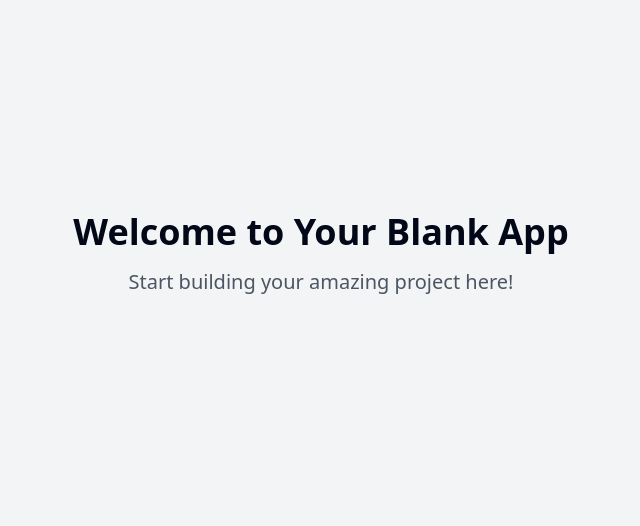
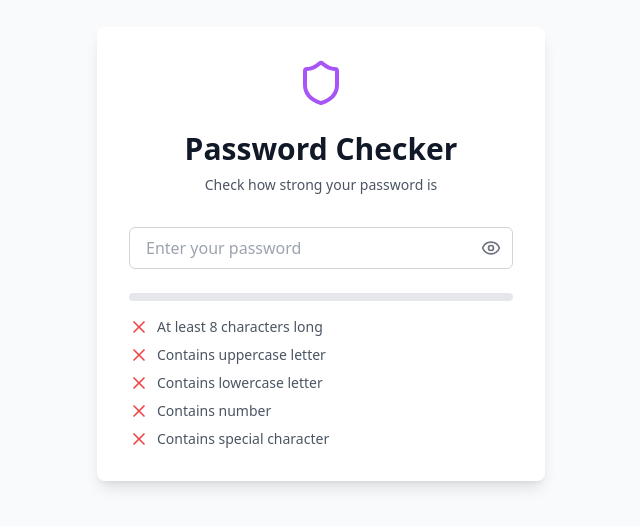
Before and after one commit to rutulpatel07/CyberShield-Password-Vault, a React (Vite) app: page / in a window 1280 px wide. Shown: the part 146-672 px from the top of the page, without its empty margins (319-959 px from the left). Built offline with nearby package versions, Linux system fonts and the light colour scheme.

Commit message:
Add password strength checker
Implement password strength and leak checker.

```diff
--- /dev/null
+++ b/src/components/PasswordChecker.tsx
@@ -0,0 +1,90 @@
+
+import React, { useState } from 'react';
+import { Eye, EyeOff, Check, X, Shield } from 'lucide-react';
+
+interface StrengthCriteria {
+  regex: RegExp;
+  description: string;
+}
+
+const strengthCriteria: StrengthCriteria[] = [
+  { regex: /.{8,}/, description: "At least 8 characters long" },
+  { regex: /[A-Z]/, description: "Contains uppercase letter" },
+  { regex: /[a-z]/, description: "Contains lowercase letter" },
+  { regex: /[0-9]/, description: "Contains number" },
+  { regex: /[^A-Za-z0-9]/, description: "Contains special character" },
+];
+
+const PasswordChecker = () => {
+  const [password, setPassword] = useState("");
+  const [showPassword, setShowPassword] = useState(false);
+
+  const getStrengthScore = (password: string): number => {
+    return strengthCriteria.filter(criteria => criteria.regex.test(password)).length;
+  };
+
+  const getStrengthColor = (score: number): string => {
+    if (score <= 2) return "bg-red-500";
+    if (score <= 3) return "bg-yellow-500";
+    return "bg-green-500";
+  };
+
+  const strengthScore = getStrengthScore(password);
+  const percentage = (strengthScore / strengthCriteria.length) * 100;
+
+  return (
+    <div className="min-h-screen bg-gray-50 flex items-center justify-center p-4">
+      <div className="max-w-md w-full space-y-8 bg-white p-8 rounded-lg shadow-lg">
+        <div className="text-center">
+          <Shield className="mx-auto h-12 w-12 text-purple-500" />
+          <h2 className="mt-6 text-3xl font-bold text-gray-900">Password Checker</h2>
+          <p className="mt-2 text-sm text-gray-600">
+            Check how strong your password is
+          </p>
+        </div>
+
+        <div className="mt-8 space-y-6">
+          <div className="relative">
+            <input
+              type={showPassword ? "text" : "password"}
+              value={password}
+              onChange={(e) => setPassword(e.target.value)}
+              className="w-full px-4 py-2 border border-gray-300 rounded-md focus:ring-2 focus:ring-purple-500 focus:border-transparent"
+              placeholder="Enter your password"
+            />
+            <button
+              onClick={() => setShowPassword(!showPassword)}
+              className="absolute right-3 top-1/2 transform -translate-y-1/2 text-gray-500 hover:text-gray-700"
+            >
+              {showPassword ? <EyeOff size={20} /> : <Eye size={20} />}
+            </button>
+          </div>
+
+          <div className="space-y-4">
+            <div className="h-2 w-full bg-gray-200 rounded-full overflow-hidden">
+              <div
+                className={`h-full ${getStrengthColor(strengthScore)} transition-all duration-500 ease-out`}
+                style={{ width: `${percentage}%` }}
+              ></div>
+            </div>
+
+            <div className="space-y-2">
+              {strengthCriteria.map((criteria, index) => (
+                <div key={index} className="flex items-center text-sm">
+                  {criteria.regex.test(password) ? (
+                    <Check className="h-5 w-5 text-green-500 mr-2" />
+                  ) : (
+                    <X className="h-5 w-5 text-red-500 mr-2" />
+                  )}
+                  <span className="text-gray-600">{criteria.description}</span>
+                </div>
+              ))}
+            </div>
+          </div>
+        </div>
+      </div>
+    </div>
+  );
+};
+
+export default PasswordChecker;
--- a/src/pages/Index.tsx
+++ b/src/pages/Index.tsx
@@ -1,14 +1,8 @@
-// Update this page (the content is just a fallback if you fail to update the page)
+
+import PasswordChecker from '@/components/PasswordChecker';
 
 const Index = () => {
-  return (
-    <div className="min-h-screen flex items-center justify-center bg-gray-100">
-      <div className="text-center">
-        <h1 className="text-4xl font-bold mb-4">Welcome to Your Blank App</h1>
-        <p className="text-xl text-gray-600">Start building your amazing project here!</p>
-      </div>
-    </div>
-  );
+  return <PasswordChecker />;
 };
 
 export default Index;
```
